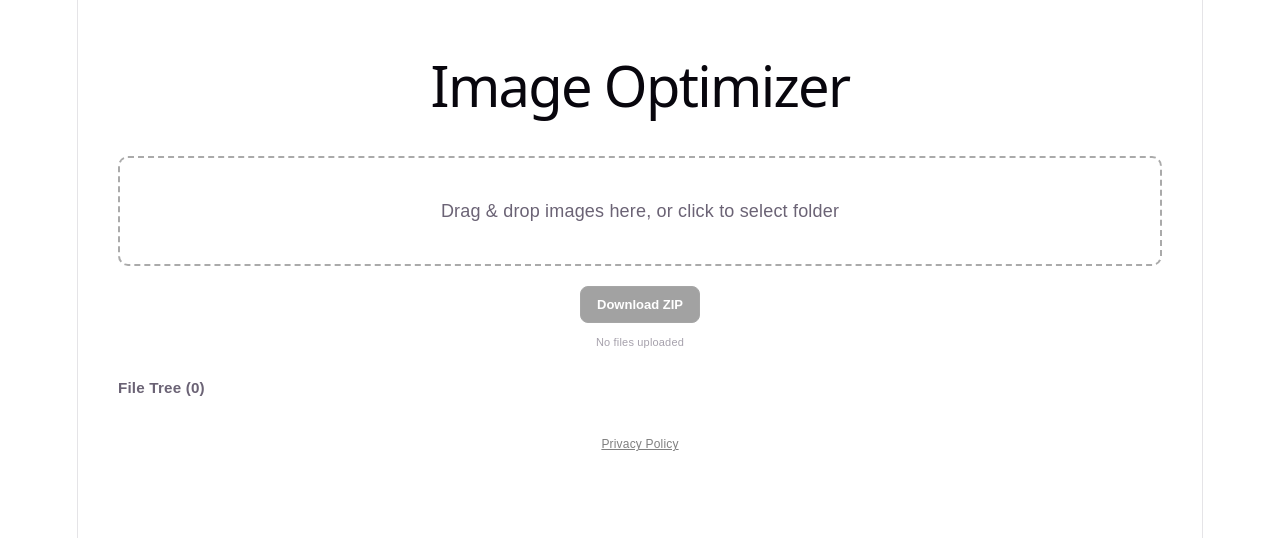
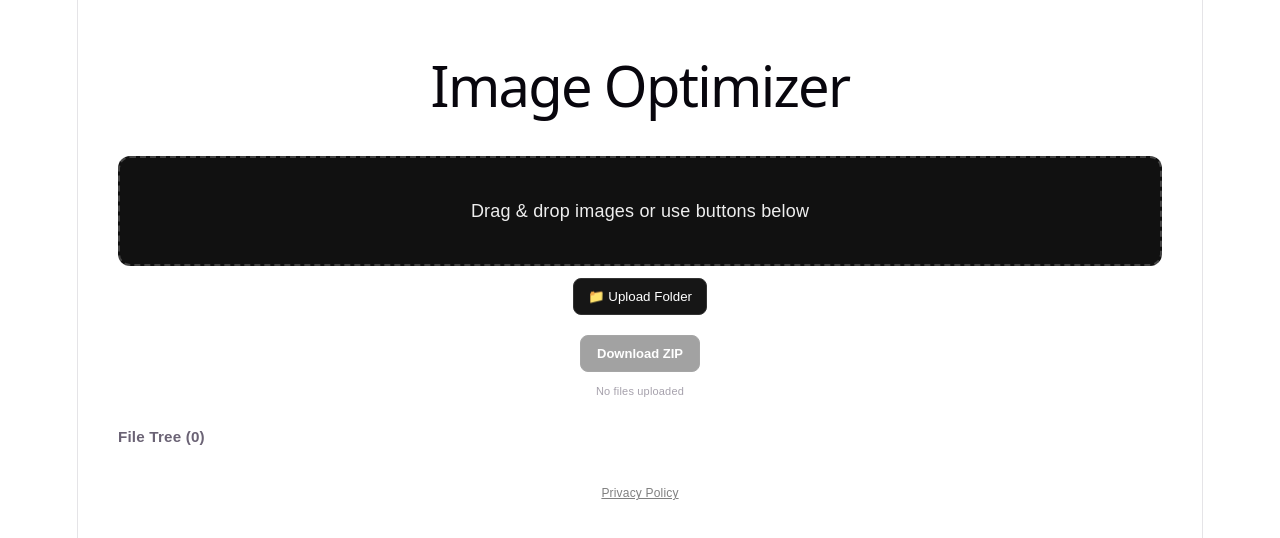
Before and after one commit to andreiholerga/MiniPix, a React (Vite) app: page / in a window 1280 px wide. Shown: the top 538 px of the page. Built offline with nearby package versions, Linux system fonts and the light colour scheme.

Commit message:
bug fixes

```diff
--- a/src/App.jsx
+++ b/src/App.jsx
@@ -37,7 +37,7 @@ export default function App() {
   const isDone =
     files.length > 0 &&
     processed.length === files.length &&
-    files.length === progress.total;
+    progress.total > 0;
 
   const totalOriginal = processed.reduce(
     (sum, f) => sum + (Number(f.originalSize) || 0),
@@ -74,8 +74,25 @@ export default function App() {
   // File handling
   // -----------------------------
   const handleFiles = (newFiles) => {
-    const uniqueFiles = newFiles.filter(
-      (f) => !files.some((existing) => existing.name === f.name)
+    // ✅ FILTER FIRST (critical fix)
+    const validFiles = newFiles.filter((file) => {
+      const isImageByType = file.type?.startsWith("image/");
+      const isImageByName =
+        /\.(jpg|jpeg|png|webp|avif|gif)$/i.test(file.name);
+
+      return isImageByType || isImageByName;
+    });
+
+    // ✅ proper dedupe (folder-safe)
+    const getId = (f) =>
+      f.webkitRelativePath || f.name;
+
+    const uniqueFiles = validFiles.filter(
+      (f) =>
+        !files.some(
+          (existing) =>
+            getId(existing) === getId(f)
+        )
     );
 
     const updated = [...files, ...uniqueFiles];
@@ -86,11 +103,19 @@ export default function App() {
 
   const processFiles = async (filesToProcess) => {
     const pool = poolRef.current;
-    if (!pool) return;
+
+    // keep ONLY valid files here too (safety layer)
+    const validFiles = filesToProcess.filter((file) => {
+      const isImageByType = file.type?.startsWith("image/");
+      const isImageByName =
+        /\.(jpg|jpeg|png|webp|avif|gif)$/i.test(file.name);
+
+      return isImageByType || isImageByName;
+    });
+
+    const total = validFiles.length;
 
     setStartTime(Date.now());
-
-    const total = filesToProcess.length;
 
     setProgress({
       current: 0,
@@ -100,8 +125,8 @@ export default function App() {
 
     const results = [];
 
-    for (let i = 0; i < filesToProcess.length; i++) {
-      const file = filesToProcess[i];
+    for (let i = 0; i < validFiles.length; i++) {
+      const file = validFiles[i];
 
       setProgress({
         current: i,
@@ -109,19 +134,21 @@ export default function App() {
         fileName: file.webkitRelativePath || file.name,
       });
 
+      try {
         const result = await pool.addTask(file, 0.75);
 
         results.push({
           name: file.name,
-        path: file.webkitRelativePath,
-
+          path: file.webkitRelativePath || file.name,
           blob: result.blob,
-
           originalSize: file.size,
-        newSize: result.newSize ?? result.size ?? result.originalSize ?? 0,
+          newSize: result.size,
         });
 
         setProcessed([...results]);
+      } catch (err) {
+        console.error("Failed file:", file.name, err);
+      }
     }
 
     setProgress({
@@ -136,11 +163,11 @@ export default function App() {
   // -----------------------------
   return (
     <div style={{ padding: "40px", fontFamily: "sans-serif" }}>
-      <h1>Image Optimizer</h1><br/>
+      <h1>Image Optimizer</h1>
+      <br />
 
       <Dropzone onFiles={handleFiles} />
 
-      {/* BIG STATS ONLY WHEN DONE */}
       {isDone && <BigStat savedPercent={savedPercent} />}
 
       <ProgressBar progress={progress} />
@@ -157,7 +184,7 @@ export default function App() {
           fontSize: 12,
           color: "gray",
           marginTop: 20,
-    display: "inline-block"
+          display: "inline-block",
         }}
       >
         Privacy Policy
--- a/src/components/Dropzone.jsx
+++ b/src/components/Dropzone.jsx
@@ -1,7 +1,9 @@
-import { useCallback } from "react";
+import { useCallback, useRef } from "react";
 import { useDropzone } from "react-dropzone";
 
 export default function Dropzone({ onFiles }) {
+  const folderInputRef = useRef(null);
+
    const onDrop = useCallback((acceptedFiles) => {
     onFiles(acceptedFiles);
   }, [onFiles]);
@@ -14,28 +16,72 @@ export default function Dropzone({ onFiles }) {
   },
 });
 
+  const handleFolderUpload = (e) => {
+    onFiles(Array.from(e.target.files));
+  };
+
   return (
+    <div style={{ marginBottom: 20 }}>
+
+      {/* ================= DROPZONE ================= */}
       <div
         {...getRootProps()}
         style={{
-        border: "2px dashed #aaa",
-        padding: "40px",
+          border: "2px dashed #444",
+          padding: 40,
           textAlign: "center",
-        borderRadius: "10px",
+          borderRadius: 12,
+          cursor: "pointer",
+          background: "#111",
+          color: "#eee",
+        }}
+      >
+        <input {...getInputProps()} type="file"
+          multiple
+          accept="image/*" />
+
+        {isDragActive ? (
+          <p>Drop files here...</p>
+        ) : (
+          <p>Drag & drop images or use buttons below</p>
+        )}
+      </div>
+
+      {/* ================= INPUTS ================= */}
+      <div
+        style={{
+          display: "flex",
+          gap: 10,
+          marginTop: 12,
+          justifyContent: "center",
+        }}
+      >
+
+        {/* 📁 FOLDER INPUT */}
+        <button
+          onClick={() => folderInputRef.current?.click()}
+          style={{
+            padding: "10px 14px",
+            borderRadius: 8,
+            border: "1px solid #333",
+            background: "#161616",
+            color: "#fff",
             cursor: "pointer",
           }}
         >
-      <input
-  {...getInputProps({
-    webkitdirectory: "true",
-    directory: "",
-  })}
+          📁 Upload Folder
+        </button>
+
+        <input {...getInputProps()}
+          ref={folderInputRef}
+          type="file"
+          multiple
+          accept="image/*"
+          webkitdirectory="true"
+          style={{ display: "none" }}
+          onChange={handleFolderUpload}
         />
-      {isDragActive ? (
-        <p>Drop files here...</p>
-      ) : (
-        <p>Drag & drop images here, or click to select folder</p>
-      )}
+      </div>
     </div>
   );
 }
--- a/src/components/FileList.jsx
+++ b/src/components/FileList.jsx
@@ -1,5 +1,8 @@
-import { useMemo } from "react";
+import { useMemo, useState } from "react";
 
+// -----------------------------
+// BUILD TREE (FIXED)
+// -----------------------------
 function buildTree(files) {
   const root = {};
 
@@ -18,6 +21,11 @@ function buildTree(files) {
           : {};
       }
 
+      // prevent file/folder conflict
+      if (!isFile && current[part].__file) {
+        current[part] = {};
+      }
+
       current = current[part];
     });
   });
@@ -25,7 +33,9 @@ function buildTree(files) {
   return root;
 }
 
-// 🔥 IMPORTANT: folders first, then files
+// -----------------------------
+// SORT (folders first)
+// -----------------------------
 function sortNodes(node) {
   const entries = Object.entries(node);
 
@@ -33,11 +43,8 @@ function sortNodes(node) {
   const files = [];
 
   for (const [key, value] of entries) {
-    if (value.__file) {
-      files.push([key, value]);
-    } else {
-      folders.push([key, value]);
-    }
+    if (value.__file) files.push([key, value]);
+    else folders.push([key, value]);
   }
 
   folders.sort((a, b) => a[0].localeCompare(b[0]));
@@ -46,26 +53,24 @@ function sortNodes(node) {
   return [...folders, ...files];
 }
 
-function formatPath(path = "") {
-  const parts = path.split("/");
-
-  if (parts.length <= 2) return path;
-
-  return parts[0] + "/.../" + parts[parts.length - 1];
-}
-
-function TreeNode({ node, name, processed }) {
+// -----------------------------
+// TREE NODE
+// -----------------------------
+function TreeNode({ node, name, processed, depth = 0 }) {
   const isFile = node.__file;
 
+  // root open, subfolders closed
+  const [open, setOpen] = useState(depth === 0);
+
+  // ---------------- FILE ----------------
   if (isFile) {
     const file = node.__file;
     const result = processed[node.__index];
-    const path = file.webkitRelativePath || file.name;
 
     return (
       <div style={styles.fileRow}>
         <span style={styles.left}>
-          📄 {formatPath(path)}
+          📄 {file.name}
         </span>
 
         <span style={styles.right}>
@@ -84,10 +89,17 @@ function TreeNode({ node, name, processed }) {
     );
   }
 
+  // ---------------- FOLDER ----------------
   return (
     <div style={styles.folder}>
-      <div style={styles.folderName}>📁 {name}</div>
+      <div
+        style={styles.folderName}
+        onClick={() => setOpen(!open)}
+      >
+        {open ? "📂" : "📁"} {name}
+      </div>
 
+      {open && (
         <div style={styles.children}>
           {sortNodes(node).map(([childName, childNode]) => (
             <TreeNode
@@ -95,13 +107,18 @@ function TreeNode({ node, name, processed }) {
               name={childName}
               node={childNode}
               processed={processed}
+              depth={depth + 1}
             />
           ))}
         </div>
+      )}
     </div>
   );
 }
 
+// -----------------------------
+// MAIN COMPONENT
+// -----------------------------
 export default function FileList({ files, processed }) {
   const tree = useMemo(() => buildTree(files), [files]);
 
@@ -111,20 +128,22 @@ export default function FileList({ files, processed }) {
         File Tree ({files.length})
       </h3>
 
-      <div>
       {sortNodes(tree).map(([name, node]) => (
         <TreeNode
           key={name}
           name={name}
           node={node}
           processed={processed}
+          depth={0}
         />
       ))}
-      </div>
     </div>
   );
 }
 
+// -----------------------------
+// STYLES
+// -----------------------------
 const styles = {
   container: {
     marginTop: "20px",
@@ -144,6 +163,8 @@ const styles = {
   folderName: {
     fontWeight: "bold",
     marginBottom: "4px",
+    cursor: "pointer",
+    userSelect: "none",
   },
 
   children: {
--- a/src/workers/imageWorker.js
+++ b/src/workers/imageWorker.js
@@ -1,5 +1,5 @@
 self.onmessage = async (e) => {
-  const { id, file, quality = 0.75 } = e.data;
+  const { id, file, quality } = e.data;
 
   try {
     const bitmap = await createImageBitmap(file);
@@ -9,24 +9,21 @@ self.onmessage = async (e) => {
 
     ctx.drawImage(bitmap, 0, 0);
 
+    // 🔥 CLAMP HERE (IMPORTANT)
+    const safeQuality = Math.max(0.1, Math.min(quality, 0.8));
+
     const blob = await canvas.convertToBlob({
       type: "image/webp",
-      quality,
+      quality: safeQuality,
     });
 
-    const originalSize = file.size;
-    const newSize = blob.size;
-
-    const improved = newSize < originalSize;
+    const buffer = await blob.arrayBuffer();
 
     self.postMessage({
       id,
       result: {
-        name: file.name,
-        blob: improved ? blob : blob, // always blob (IMPORTANT)
-        originalSize,
-        newSize: improved ? newSize : originalSize,
-        improved,
+        blob: new Blob([buffer], { type: "image/webp" }),
+        size: buffer.byteLength,
       },
     });
 
```
Lines whose indentation alone changed are shown as unchanged.
